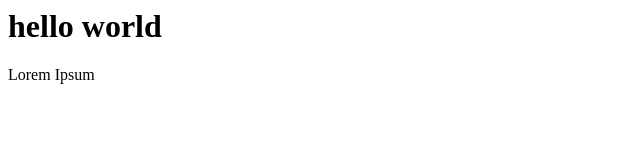
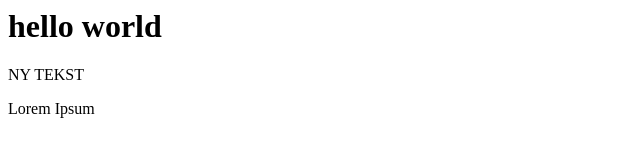
Before and after one commit to bareFink/P2, a plain HTML site: page index.html in a window 1280 px wide. Shown: the whole page, without its empty margins (0-640 px from the left). Drawn offline with Linux system fonts and the light colour scheme.

Commit message:
Update index.html

```diff
--- a/index.html
+++ b/index.html
@@ -3,7 +3,7 @@
 <body>
   <h1> hello world </h1>
 
-
+    <p>NY TEKST</p>
     <p>Lorem Ipsum</p>
   </body>
 
```
